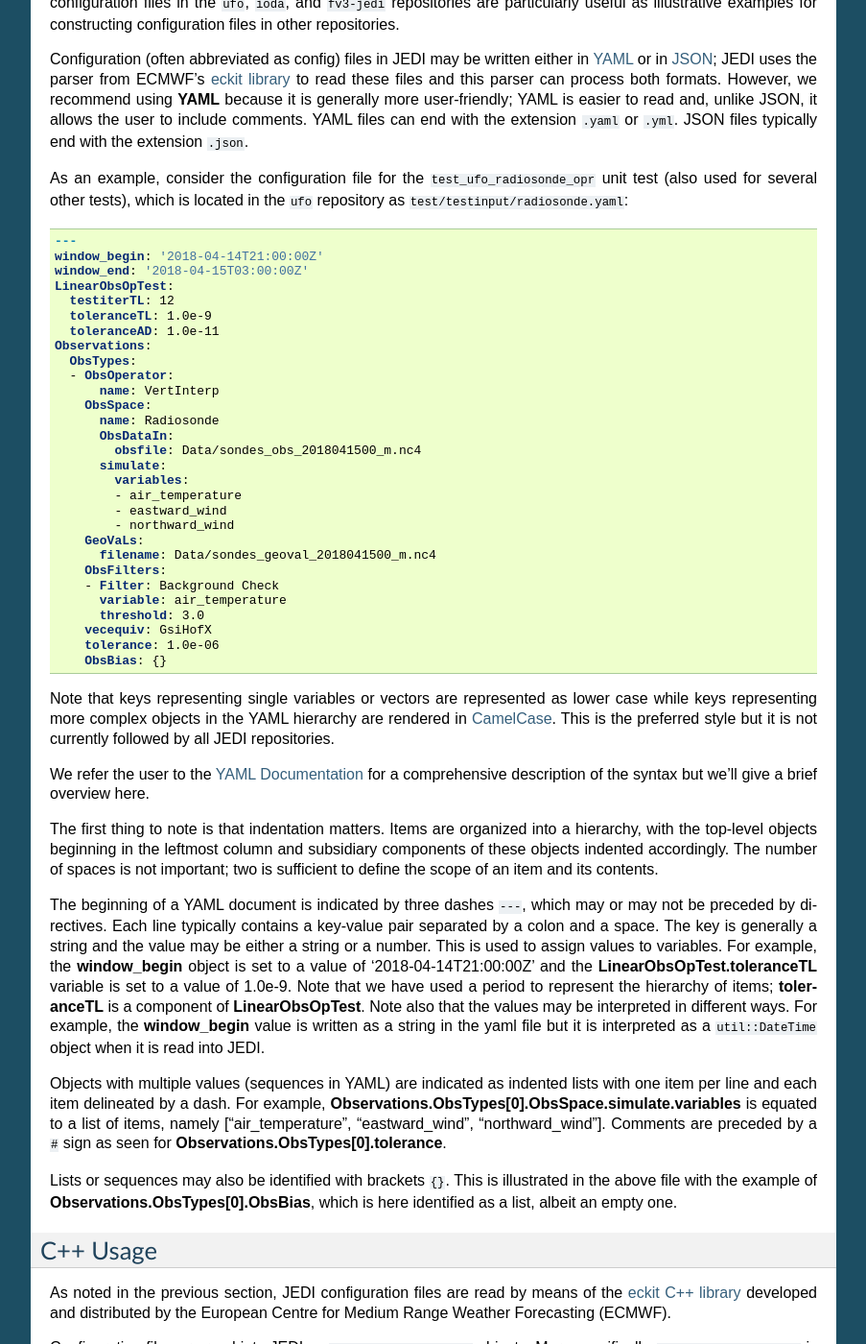
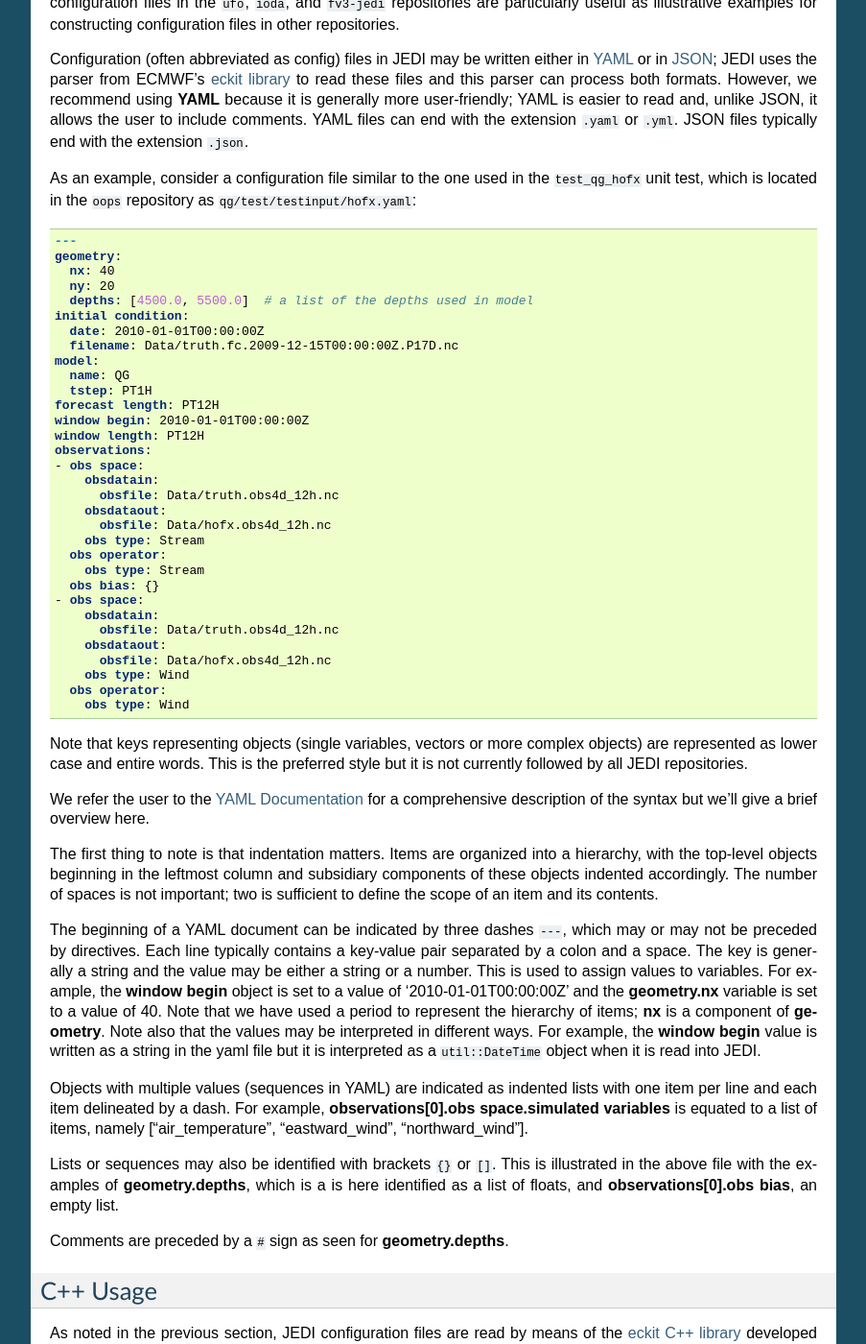
Before and after one commit to JCSDA/jedi-docs, a Sphinx documentation site: the page built from docs/developer/building_and_testing/configuration.rst, in a window 1280 px wide and 1400 px high, scrolled down 315 px. Shown: the whole window at 96% size, without its empty margins (198-1101 px from the left). Built offline with Sphinx 7.4.7, drawn with Linux system fonts in a browser that asks for light colours; some of the changed text lies outside the part shown.

Commit message:
Change test used

```diff
--- a/docs/developer/building_and_testing/configuration.rst
+++ b/docs/developer/building_and_testing/configuration.rst
@@ -14,53 +14,59 @@ Configuration files for most JEDI tests are located in the :code:`test/testinput
 
 Configuration (often abbreviated as config) files in JEDI may be written either in `YAML <https://yaml.org>`_ or in `JSON <https://www.json.org>`_;  JEDI uses the parser from ECMWF's `eckit library <https://github.com/ecmwf/eckit>`_ to read these files and this parser can process both formats.  However, we recommend using **YAML** because it is generally more user-friendly; YAML is easier to read and, unlike JSON, it allows the user to include comments.  YAML files can end with the extension :code:`.yaml` or :code:`.yml`.  JSON files typically end with the extension :code:`.json`.
 
-As an example, consider the configuration file for the :code:`test_ufo_radiosonde_opr` unit test (also used for several other tests), which is located in the :code:`ufo` repository as :code:`test/testinput/radiosonde.yaml`:
+As an example, consider a configuration file similar to the one used in the :code:`test_qg_hofx` unit test, which is located in the :code:`oops` repository as :code:`qg/test/testinput/hofx.yaml`:
 
 .. _yaml-file:
 
 .. code:: yaml
 
     ---
-    window_begin: '2018-04-14T21:00:00Z'
-    window_end: '2018-04-15T03:00:00Z'
-    LinearObsOpTest:
-      testiterTL: 12
-      toleranceTL: 1.0e-9
-      toleranceAD: 1.0e-11
-    Observations:
-      ObsTypes:
-      - ObsOperator:
-          name: VertInterp
-        ObsSpace:
-          name: Radiosonde
-          ObsDataIn:
-            obsfile: Data/sondes_obs_2018041500_m.nc4
-          simulate:
-            variables:
-            - air_temperature
-            - eastward_wind
-            - northward_wind
-        GeoVaLs:
-          filename: Data/sondes_geoval_2018041500_m.nc4
-        ObsFilters:
-        - Filter: Background Check
-          variable: air_temperature
-          threshold: 3.0
-        vecequiv: GsiHofX
-        tolerance: 1.0e-06
-        ObsBias: {}
+    geometry:
+      nx: 40
+      ny: 20
+      depths: [4500.0, 5500.0]  # a list of the depths used in model
+    initial condition:
+      date: 2010-01-01T00:00:00Z
+      filename: Data/truth.fc.2009-12-15T00:00:00Z.P17D.nc
+    model:
+      name: QG
+      tstep: PT1H
+    forecast length: PT12H
+    window begin: 2010-01-01T00:00:00Z
+    window length: PT12H
+    observations:
+    - obs space:
+        obsdatain:
+          obsfile: Data/truth.obs4d_12h.nc
+        obsdataout:
+          obsfile: Data/hofx.obs4d_12h.nc
+        obs type: Stream
+      obs operator:
+        obs type: Stream
+      obs bias: {}
+    - obs space:
+        obsdatain:
+          obsfile: Data/truth.obs4d_12h.nc
+        obsdataout:
+          obsfile: Data/hofx.obs4d_12h.nc
+        obs type: Wind
+      obs operator:
+        obs type: Wind
 
-Note that keys representing single variables or vectors are represented as lower case while keys representing more complex objects in the YAML hierarchy are rendered in `CamelCase <https://en.wikipedia.org/wiki/Camel_case>`_.  This is the preferred style but it is not currently followed by all JEDI repositories.
+
+Note that keys representing objects (single variables, vectors or more complex objects) are represented as lower case and entire words.  This is the preferred style but it is not currently followed by all JEDI repositories.
 
 We refer the user to the `YAML Documentation <https://yaml.org/spec/1.2/spec.html>`_ for a comprehensive description of the syntax but we'll give a brief overview here.
 
 The first thing to note is that indentation matters.  Items are organized into a hierarchy, with the top-level objects beginning in the leftmost column and subsidiary components of these objects indented accordingly.  The number of spaces is not important; two is sufficient to define the scope of an item and its contents.
 
-The beginning of a YAML document is indicated by three dashes :code:`---`, which may or may not be preceded by directives. Each line typically contains a key-value pair separated by a colon and a space.  The key is generally a string and the value may be either a string or a number.  This is used to assign values to variables.  For example, the **window_begin** object is set to a value of '2018-04-14T21:00:00Z' and the **LinearObsOpTest.toleranceTL** variable is set to a value of 1.0e-9.  Note that we have used a period to represent the hierarchy of items; **toleranceTL** is a component of **LinearObsOpTest**.  Note also that the values may be interpreted in different ways.  For example, the **window_begin** value is written as a string in the yaml file but it is interpreted as a :code:`util::DateTime` object when it is read into JEDI.
+The beginning of a YAML document can be indicated by three dashes :code:`---`, which may or may not be preceded by directives. Each line typically contains a key-value pair separated by a colon and a space.  The key is generally a string and the value may be either a string or a number.  This is used to assign values to variables.  For example, the **window begin** object is set to a value of '2010-01-01T00:00:00Z' and the **geometry.nx** variable is set to a value of 40.  Note that we have used a period to represent the hierarchy of items; **nx** is a component of **geometry**.  Note also that the values may be interpreted in different ways.  For example, the **window begin** value is written as a string in the yaml file but it is interpreted as a :code:`util::DateTime` object when it is read into JEDI.
 
-Objects with multiple values (sequences in YAML) are indicated as indented lists with one item per line and each item delineated by a dash.  For example, **Observations.ObsTypes[0].ObsSpace.simulate.variables** is equated to a list of items, namely ["air_temperature", "eastward_wind", "northward_wind"].  Comments are preceded by a :code:`#` sign as seen for **Observations.ObsTypes[0].tolerance**.
+Objects with multiple values (sequences in YAML) are indicated as indented lists with one item per line and each item delineated by a dash.  For example, **observations[0].obs space.simulated variables** is equated to a list of items, namely ["air_temperature", "eastward_wind", "northward_wind"].
 
-Lists or sequences may also be identified with brackets :code:`{}`.  This is illustrated in the above file with the example of **Observations.ObsTypes[0].ObsBias**, which is here identified as a list, albeit an empty one.
+Lists or sequences may also be identified with brackets :code:`{}` or :code:`[]`.  This is illustrated in the above file with the examples of **geometry.depths**, which is a is here identified as a list of floats, and **observations[0].obs bias**, an empty list.
+
+Comments are preceded by a :code:`#` sign as seen for **geometry.depths**.
 
 .. _config-cpp:
 
@@ -73,9 +79,9 @@ Configuration files are read into JEDI as :code:`eckit::Configuration` objects.
 
 As described in our document on :doc:`JEDI Testing <unit_testing>` (see :ref:`Tests as Applications <test-apps>` in particular), JEDI applications are executed by passing an :code:`oops::Application` object to the :code:`execute()` method of an :code:`oops::Run` object.  The name of the configuration file (including path) is generally specified on the command line when running a JEDI executable and this file name is passed to the constructor of the :code:`oops::Run` object.  There is it used to create an :code:`eckit::Configuration` object which is passed to the Application when it is executed.  The :code:`eckit::Configuration` class contains a number of public methods that can be then used to query the config file and access its contents.
 
-To illustrate how this works, let's return to our :code:`test_ufo_radiosonde_opr` example introduced in the previous section.  The configuration file for that test is called :code:`test/testinput/radiosonde.yaml`.  In this example, our Application happens to be a Test object since :code:`oops::Test` is a subclass (child) of :code:`oops:Application`.  So, the configuration file is passed from the command line to the :code:`oops::Run` object and then to the Application as an argument (of type :code:`eckit::Configuration`) to the :code:`oops::Test::execute()` method.  This general approach is similar to other Applications.
+To illustrate how this works, let's return to our :code:`test_qg_hofx` example introduced in the previous section.  The configuration file for that test is called :code:`qg/test/testinput/hofx.yaml`.  In this example, our Application happens to be a HofX object since :code:`oops::HofX` is a subclass (child) of :code:`oops:Application`.  So, the configuration file is passed from the command line to the :code:`oops::Run` object and then to the Application as an argument (of type :code:`eckit::Configuration`) to the :code:`oops::Test::execute()` method.  This general approach is similar to other Applications.
 
-What happens next is more specific to the Test Application but it serves to illustrate how to manipulate and access the config file as an :code:`eckit::Configuration` object.  Here is a code segment from the :code:`oops::Test::execute()` method as defined in the :code:`oops/src/oops/runs/Test.h` file:
+What happens next is more specific to the HofX Application but it serves to illustrate how to manipulate and access the config file as an :code:`eckit::Configuration` object.  Here is a example code segment from the :code:`oops::HofX::execute()` method as defined in the :code:`oops/src/oops/runs/HofX.h` file:
 
 .. _config-cpp-seg1:
 
@@ -86,12 +92,12 @@ What happens next is more specific to the Test Application but it serves to illu
     // Setup configuration for tests
       test::TestEnvironment::getInstance().setup(config);
 
-    // Extract the runtime config for the tests from the config file.
-      std::string args = config.getString("test_framework_runtime_config");
+    // If you need to extract some information from the config file
+      std::string args = config.getString("window begin");
 
     [...]
 
-Here the Configuration object that is passed as an argument (config) is used to create and initialize a :code:`TestEnvironment` object.  This is used later to facilitate access to the config file for the test suite as we will see below.  However, the config file can also be accessed directly through the public methods of the :code:`eckit::Configuration` object itself.  This is demonstrated by the :code:`config.getString()` example :ref:`above <config-cpp-seg1>`.  This sets the string variable :code:`args` equal to the value of :code:`--log_level=test_suite` as specified in the first line of the :ref:`YAML file <yaml-file>`.
+Here the Configuration object that is passed as an argument (config) is used to create and initialize a :code:`TestEnvironment` object.  This is used later to facilitate access to the config file for the test suite as we will see below.  However, the config file can also be accessed directly through the public methods of the :code:`eckit::Configuration` object itself.  This is demonstrated by the :code:`config.getString()` example :ref:`above <config-cpp-seg1>`.  This sets the string variable :code:`args` equal to the value of :code:`window begin` as specified in the first line of the :ref:`YAML file <yaml-file>`.
 
 If you trace the flow of the :code:`test_radiosonde_opr` executable, you'll soon come to the heart of the test suite, which is defined in :code:`oops/src/test/interface/ObsOperator.h`.  To understand the full structure of this file we refer you to our page on :doc:`JEDI Testing <unit_testing>`.  For our purposes here, we will pick up the action in the :code:`test::testSimulateObs()` function template, which is one of the tests called by :code:`test_ufo_radiosonde_opr`:
 
@@ -102,24 +108,27 @@ If you trace the flow of the :code:`test_radiosonde_opr` executable, you'll soon
     template <typename MODEL> void testSimulateObs() {
 
         [...]
+        // Example 1
+        const eckit::LocalConfiguration obsconf(TestEnvironment::config(), "observations");
 
-        const eckit::LocalConfiguration obsconf(TestEnvironment::config(), "Observations");
+        // Example 2
         std::vector<eckit::LocalConfiguration> conf;
-        obsconf.get("ObsTypes", conf);
+        TestEnvironment::config().get("observations", conf);
 
-This illustrates an important point, namely that new configuration objects are constructed through the derived (child) class of :code:`eckit::LocalConfiguration` rather than the base class of :code:`eckit::Configuration` (whose constructors are protected).  The constructor shown here takes two arguments.  The first is the output of the :code:`TestEnvironment::config()` method.  This returns a copy of the Configuration object that was used to create and initialize the :code:`test::TestEnvironment` object itself, as shown :ref:`above <config-cpp-seg1>`.  The second argument is a string that serves to extract a component of that Configuration, in particular, everything contained under the **Observations** section of the :ref:`YAML file <yaml-file>`.  This component is placed in the **LocalConfiguration** object **obsconf**.
 
-YAML and JSON objects are hierarchical and self-similar.  So, the **Observations** component of the YAML file can be treated as a self-contained YAML object in its own right, with its own components.  Configuration objects are the same way.  One can define an :code:`eckit::Configuration` object that includes the contents of the entire YAML file, as is the case for :code:`TestEnvironment::config()`, or one can define an :code:`eckit::Configuration` object that contains only a particular component of the top-level YAML structure, as is the case for :code:`obsconf`.  Remember that **LocalConfiguration** objects *are* **Configuration** objects since the former is a child (derived class) of the latter.
+This illustrates an important point, namely that new configuration objects are constructed through the derived (child) class of :code:`eckit::LocalConfiguration` rather than the base class of :code:`eckit::Configuration` (whose constructors are protected).  The constructor shown in example 1 takes two arguments.  The first is the output of the :code:`TestEnvironment::config()` method.  This returns a copy of the Configuration object that was used to create and initialize the :code:`test::TestEnvironment` object itself, as shown :ref:`above <config-cpp-seg1>`.  The second argument is a string that serves to extract a component of that Configuration, in particular, everything contained under the **observations** section of the :ref:`YAML file <yaml-file>`.  This component is placed in the **LocalConfiguration** object **obsconf**.
+
+YAML and JSON objects are hierarchical and self-similar.  So, the **observations** component of the YAML file can be treated as a self-contained YAML object in its own right, with its own components.  Configuration objects are the same way.  One can define an :code:`eckit::Configuration` object that includes the contents of the entire YAML file, as is the case for :code:`TestEnvironment::config()`, or one can define an :code:`eckit::Configuration` object that contains only a particular component of the top-level YAML structure, as is the case for :code:`obsconf`.  Remember that **LocalConfiguration** objects *are* **Configuration** objects since the former is a child (derived class) of the latter.
 
 It's tempting to think of **LocalConfiguration** objects as components of **Configuration** objects but this is incorrect.  One could in principle have an :code:`eckit::LocalConfiguration` object refer to the YAML file as a whole and a :code:`eckit::Configuration` object refer to a single section, though this is rarely done.  The **Local** in **LocalConfiguration** refers to a local component of the JEDI code, not a local section of the YAML file.  You can create, access, and even change :code:`eckit::LocalConfiguration` objects in a way that is not possible with :code:`eckit::Configuration` objects.  In short, **LocalConfiguration** objects are local instantiations of **Configuration** objects that you can use to access the configuration file.
 
-Variables, parameters, and other settings in the config file can be read by means of the various **get()** methods of the :code:`eckit::Configuration` class.  Paths are relative to the top-level of the YAML/JSON hierarchy that is contained in the Configuration object.  Two examples are shown :ref:`above <config-cpp-seg1>`.  Since the :code:`TestEnvironment::config()` object contains the entire YAML file, the top level of the hierarchy includes the top-level components of the :ref:`YAML file <yaml-file>`, namely the variables **test_framework_runtime_config**, **window_begin**, and **window_end**, as well as the multi-component YAML objects **LinearObsOpTest** and **Observations**.  The first of these top-level variables is read using the :code:`config.getString()` method and placed into the local variable :code:`args`.  One could access other levels of the hierarchy using periods as separators, for example:
+Variables, parameters, and other settings in the config file can be read by means of the various **get()** methods of the :code:`eckit::Configuration` class.  Paths are relative to the top-level of the YAML/JSON hierarchy that is contained in the Configuration object.  Two examples are shown :ref:`above <config-cpp-seg1>`.  Since the :code:`TestEnvironment::config()` object contains the entire YAML file, the top level of the hierarchy includes the top-level components of the :ref:`YAML file <yaml-file>`, namely the variables **window_begin** and **window_end**, as well as the multi-component YAML object **observations**.  The first of these top-level variables is read using the :code:`config.getString()` method and placed into the local variable :code:`args`.  One could access other levels of the hierarchy using periods as separators, for example:
 
 .. code:: C++
 
-    std::cout << "The TL tolerance is: " << TestEnvironment::config().getDouble("LinearObsOpTest.tolerenceTL") << std::endl;
+    std::cout << "The TL tolerance is: " << TestEnvironment::config().getDouble("linear obs operator test.tolerance TL") << std::endl;
 
-In the second example shown :ref:`above <config-cpp-seg2>`, the :code:`obsconf` object only contains the **Observations** section of the YAML file.  At the top level of this section is **ObsTypes**, which is itself a vector of configuration objects.  Our example :ref:`YAML file <yaml-file>` only includes one item in **ObsTypes**, namely **Radiosonde**, but other Applications may include more.  Since **ObsTypes** can include multiple components, the **ObsType: Radiosonde** declaration in the YAML file is preceded by a dash: :code:`- ObsType: Radiosonde` (recall that this indicates a sequence or list in YAML).  So, in order to read this component of the YAML file, :ref:`the second code segment above <config-cpp-seg2>` first defines the variable **conf** as a vector of **LocalConfiguration** objects.  Then it uses the :code:`eckit::Configuration::get()` method to read it from the YAML file.
+In the second example shown :ref:`above <config-cpp-seg2>`, the :code:`obsconf` object only contains the **observations** section of the YAML file.  At the top level of this section is **ObsTypes**, which is itself a vector of configuration objects.  Our example :ref:`YAML file <yaml-file>` only includes one item in **ObsTypes**, namely **Radiosonde**, but other Applications may include more.  Since **ObsTypes** can include multiple components, the **ObsType: Radiosonde** declaration in the YAML file is preceded by a dash: :code:`- ObsType: Radiosonde` (recall that this indicates a sequence or list in YAML).  So, in order to read this component of the YAML file, :ref:`the second code segment above <config-cpp-seg2>` first defines the variable **conf** as a vector of **LocalConfiguration** objects.  Then it uses the :code:`eckit::Configuration::get()` method to read it from the YAML file.
 
 Note another feature of the Configuration class highlighted in the two examples above.  One uses a specific **getString()** method to retrieve a string, the other uses a generic **get()** interface to retrieve a vector of **LocalConfiguration** objects.  Both options are available.  For further details see the :ref:`Summary of Configuration Methods <config-methods>` below.
 
```
